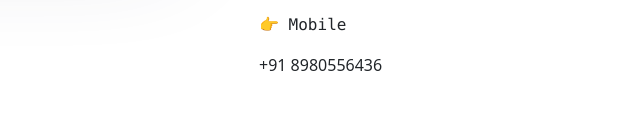
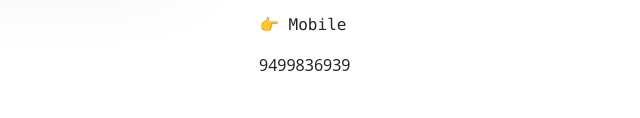
Before and after one commit to techy-boy6564/sv_project, a plain HTML site: page Contact.html in a window 1280 px wide. Shown: the part 834-952 px from the top of the page, 298-938 px from the left. Drawn offline with nearby package versions, Linux system fonts and the light colour scheme.

Commit message:
Update Contact.html

```diff
--- a/Contact.html
+++ b/Contact.html
@@ -157,7 +157,7 @@
             <p class="text-left font-monospace">👉 Phone :</p>
             <P>02752-233311</P>
            <p class="font-monospace">👉 Mobile</p>
-            <p>+91 8980556436</p>
+            <p>9499836939</p>
         </div>
         <div class="col-md-5">
           <img src="https://www.swamivivekanandcollege.in/images/b101.jpg" class="bd-placeholder-img bd-placeholder-img-lg featurette-image img-fluid mx-auto trans" style="border-radius: 15px; box-shadow: rgba(50, 50, 93, 0.25) 0px 50px 100px -20px, rgba(0, 0, 0, 0.3) 0px 30px 60px -30px, rgba(10, 37, 64, 0.35) 0px -2px 6px 0px inset;" height="300px" width="400px">
```
